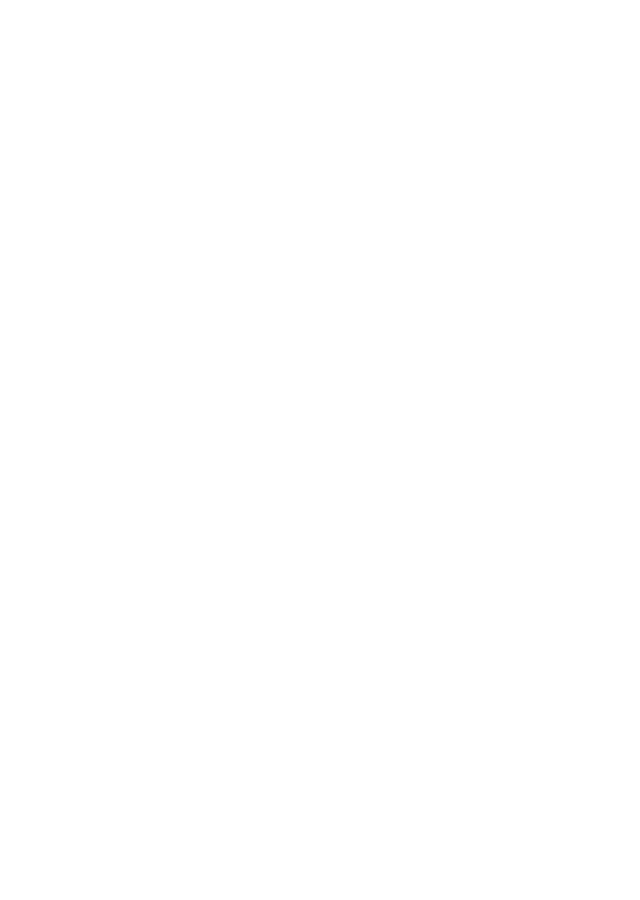
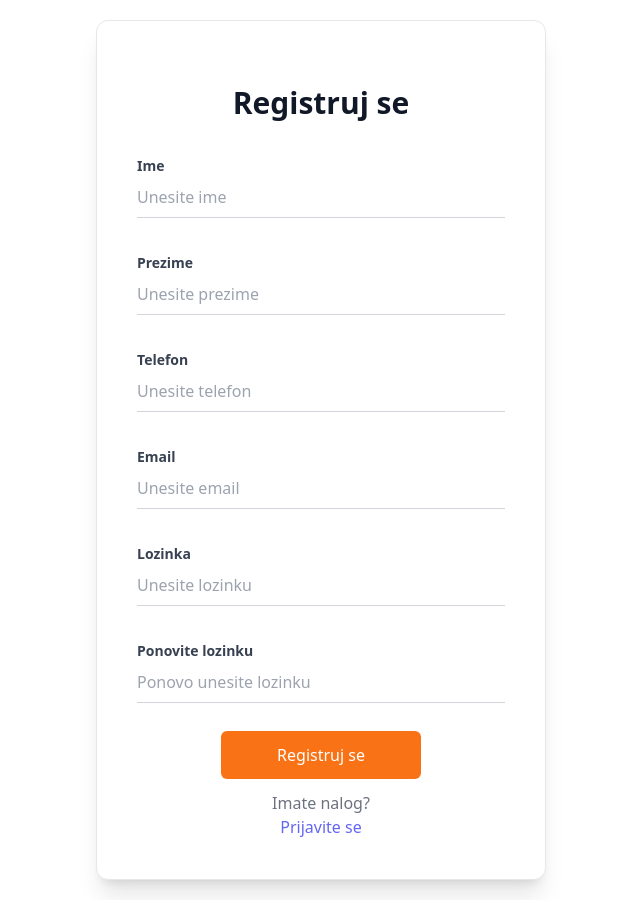
Before and after one commit to NikolinaPavkovic/TrainingApplication, a React (Create React App) app in the folder frontend/: page /register in a window 1280 px wide. Before the commit this address had no page. Shown: the whole page, without its empty margins (319-959 px from the left). Before the commit the page ends 800 px from the top, so only its background shows below. Built offline with nearby package versions, Linux system fonts and the light colour scheme.

Commit message:
feat: register page design

```diff
--- a/frontend/src/components/info.js
+++ b/frontend/src/components/info.js
@@ -5,7 +5,7 @@
     return (
         <div className='w-full bg-gray-500 py-16 px-4' id='about'>
             <div className='max-w-[1240px] mx-auto grid md:grid-cols-2'>
-                <img className='p-4' src={Vezba} alt="/" />
+                <img className='p-4' src={Vezba} alt='/' />
                 <div className='flex flex-col justify-center p-2 gap-2'>
                     <p className='font-bold text-white uppercase'>O nama</p>
                     <h1 className='md:text-4xl sm:text-3xl text-2xl font-bold'>Naša vizija</h1>
--- a/frontend/src/components/navbar.js
+++ b/frontend/src/components/navbar.js
@@ -14,7 +14,7 @@
 
     return (
         <div className='flex justify-between items-center px-4 h-24 max-w-[1240px] mx-auto'>
-            <img src={Logo} alt="Code gym" />
+            <img src={Logo} alt='Code gym' />
             <ul className='hidden md:flex'>
                 <li className='p-4 hover:scale-110 hover:cursor-pointer'> <Link1 activeClass='active' to='home' spy={true} smooth={true}>Početna </Link1></li>
                 <li className='p-4 hover:scale-110 hover:cursor-pointer'> <Link1 to='about' spy={true} smooth={true}> O nama </Link1></li>
@@ -25,7 +25,7 @@
                 {!nav ? <AiOutlineClose size={20}/> : <AiOutlineMenu size={20}/> }
             </div>
             <div className={!nav ? 'fixed left-0 top-0 w-[65%] h-full border-r border-r-gray-900 bg-[#ffffff] ease-in-out duration-500 md:hidden' : 'fixed left-[-100%]'}>
-            <img src={Logo} alt="Code gym" />
+            <img src={Logo} alt='Code gym' />
                 <ul className='uppercase p-4'>
                     <li className='p-4 border-b border-gray-600 '>Početna</li>
                     <li className='p-4 border-b border-gray-600'>O nama</li>
--- a/frontend/src/components/pages/loginPage.js
+++ b/frontend/src/components/pages/loginPage.js
@@ -1,33 +1,32 @@
 import React from 'react';
-import Navbar from '../navbar';
 
 const Login = () => {
     return(
-        <div class="max-w-[1240] min-h-screen flex items-center justify-center px-4 sm:px-6 lg:px-8">
-	        <div class="max-w-[450px] w-full p-10 bg-white rounded-xl z-10 shadow-xl border">
-		        <div class="text-center">
-			        <h2 class="mt-6 text-3xl font-bold text-gray-900">Dobrodošli nazad!</h2>
-			        <p class="mt-2 text-sm text-gray-600">Prijavite se na Vaš nalog</p>
+        <div class='max-w-[1240] min-h-screen flex items-center justify-center px-4 sm:px-6 lg:px-8'>
+	        <div class='max-w-[450px] w-full p-10 bg-white rounded-xl z-10 shadow-xl border'>
+		        <div class='text-center'>
+			        <h2 class='mt-6 text-3xl font-bold text-gray-900'>Dobrodošli nazad!</h2>
+			        <p class='mt-2 text-sm text-gray-600'>Prijavite se na Vaš nalog</p>
 		        </div>
-                <form class="mt-8">
+                <form class='mt-8'>
                     <div>
-                        <label class="text-sm font-bold text-gray-700">Email</label>
-                        <input class=" w-full text-base py-2 border-b border-gray-300 focus:outline-none focus:border-orange-500" type="" placeholder='Unesite email'/>
+                        <label class='text-sm font-bold text-gray-700'>Email</label>
+                        <input class=' w-full text-base py-2 border-b border-gray-300 focus:outline-none focus:border-orange-500' type='' placeholder='Unesite email'/>
                     </div>
-                    <div class="mt-8">
-                        <label class="text-sm font-bold text-gray-700">
+                    <div class='mt-8'>
+                        <label class='text-sm font-bold text-gray-700'>
                             Lozinka
                         </label>
-                        <input class="w-full content-center text-base py-2 border-b border-gray-300 focus:outline-none focus:border-orange-500" type="" placeholder="Unesite lozinku"/>
+                        <input class='w-full content-center text-base py-2 border-b border-gray-300 focus:outline-none focus:border-orange-500' type='' placeholder='Unesite lozinku'/>
                     </div>
-                    <div className='flex flex-col items-center justify-center'>
-                        <button type="submit" class="bg-orange-500 w-[200px] rounded-md font-medium my-3 py-3 text-white">
+                    <div className='flex flex-col items-center justify-center mt-4'>
+                        <button type='submit' class='bg-orange-500 w-[200px] rounded-md font-medium my-3 py-3 text-white'>
                             Prijavi se
                         </button>
                     </div>
                     <p class='flex flex-col items-center justify-center text-center text-md text-gray-500'>
-				        <span>Don't have an account?</span>
-				        <a href='/register' class='text-indigo-500 hover:underline cursor-pointer'>Sign up</a>
+				        <span>Još uvek nemate nalog?</span>
+				        <a href='/register' class='text-indigo-500 hover:underline cursor-pointer'>Registrujte se</a>
 			        </p>
                 </form>
 	        </div>
--- /dev/null
+++ b/frontend/src/components/pages/registerPage.js
@@ -0,0 +1,53 @@
+import React from 'react';
+
+const Register = () => {
+    return (
+        <div class='max-w-[1240] min-h-screen flex items-center justify-center px-4 sm:px-6 lg:px-8 my-5'>
+	        <div class='max-w-[450px] w-full p-10 bg-white rounded-xl z-10 shadow-xl border'>
+		        <div class='text-center'>
+			        <h2 class='mt-6 text-3xl font-bold text-gray-900'>Registruj se</h2>
+		        </div>
+                <form class='mt-8'>
+                    <div>
+                        <label class='text-sm font-bold text-gray-700'>Ime</label>
+                        <input class=' w-full text-base py-2 border-b border-gray-300 focus:outline-none focus:border-orange-500' type='text' placeholder='Unesite ime'/>
+                    </div>
+                    <div className='mt-8'>
+                        <label class='text-sm font-bold text-gray-700'>Prezime</label>
+                        <input class=' w-full text-base py-2 border-b border-gray-300 focus:outline-none focus:border-orange-500' type='text' placeholder='Unesite prezime'/>
+                    </div>
+                    <div className='mt-8'>
+                        <label class='text-sm font-bold text-gray-700'>Telefon</label>
+                        <input class=' w-full text-base py-2 border-b border-gray-300 focus:outline-none focus:border-orange-500' type='text' placeholder='Unesite telefon'/>
+                    </div>
+                    <div className='mt-8'>
+                        <label class='text-sm font-bold text-gray-700'>Email</label>
+                        <input class=' w-full text-base py-2 border-b border-gray-300 focus:outline-none focus:border-orange-500' type='email' placeholder='Unesite email'/>
+                    </div>
+                    <div class='mt-8'>
+                        <label class='text-sm font-bold text-gray-700'>
+                            Lozinka
+                        </label>
+                        <input class='w-full content-center text-base py-2 border-b border-gray-300 focus:outline-none focus:border-orange-500' type='password' placeholder='Unesite lozinku'/>
+                    </div>
+                    <div class='mt-8'>
+                        <label class='text-sm font-bold text-gray-700'>
+                            Ponovite lozinku
+                        </label>
+                        <input class='w-full content-center text-base py-2 border-b border-gray-300 focus:outline-none focus:border-orange-500' type='password' placeholder='Ponovo unesite lozinku'/>
+                    </div>
+                    <div className='flex flex-col items-center justify-center mt-4'>
+                        <button type='submit' class='bg-orange-500 w-[200px] rounded-md font-medium my-3 py-3 text-white'>
+                            Registruj se
+                        </button>
+                    </div>
+                    <p class='flex flex-col items-center justify-center text-center text-md text-gray-500'>
+				        <span>Imate nalog?</span>
+				        <a href='/login' class='text-indigo-500 hover:underline cursor-pointer'>Prijavite se</a>
+			        </p>
+                </form>
+	        </div>
+        </div>
+    )
+}
+export default Register;
--- a/frontend/src/index.js
+++ b/frontend/src/index.js
@@ -5,13 +5,15 @@
 import FrontPage from './components/pages/frontPage';
 import Login from './components/pages/loginPage';
 import { BrowserRouter, Routes, Route } from 'react-router-dom';
+import Register from './components/pages/registerPage';
 
 const root = ReactDOM.createRoot(document.getElementById('root'));
 root.render(
   <BrowserRouter >
     <Routes>
-      <Route path="/" element={<App />} />
-      <Route path="login" element={<Login />} />
+      <Route path='/' element={<App />} />
+      <Route path='login' element={<Login />} />
+      <Route path='register' element={<Register />} />
     </Routes>
   </BrowserRouter>
 );
```
Also changed, not shown: frontend/src/components/cards.js (+6 -6 lines).
